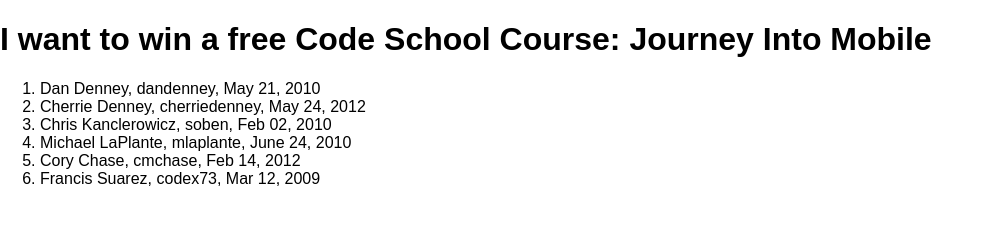
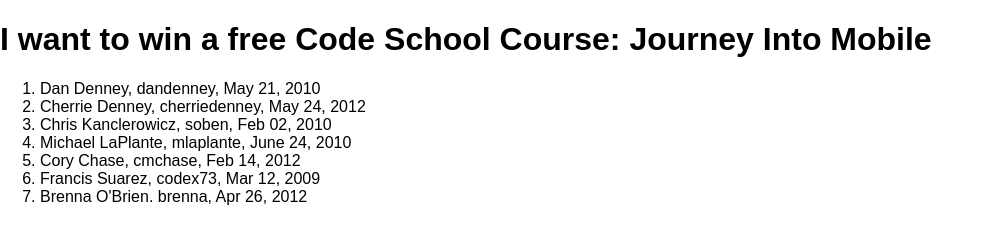
Before and after one commit to dandenney/Front-End-Conf-Contest, a plain HTML site: page index.html in a window 1280 px wide. Shown: the whole page, without its empty margins (0-992 px from the left). Drawn offline with Linux system fonts and the light colour scheme.

Commit message:
contest entry
Added my info to the ordered list.

```diff
--- a/index.html
+++ b/index.html
@@ -17,6 +17,7 @@
 		<li>Michael LaPlante, mlaplante, June 24, 2010</li>
 		<li>Cory Chase, cmchase, Feb 14, 2012</li>
 		<li>Francis Suarez, codex73, Mar 12, 2009</li>
+		<li>Brenna O'Brien. brenna, Apr 26, 2012</li>
 	</ol>
 
 </body>
```
